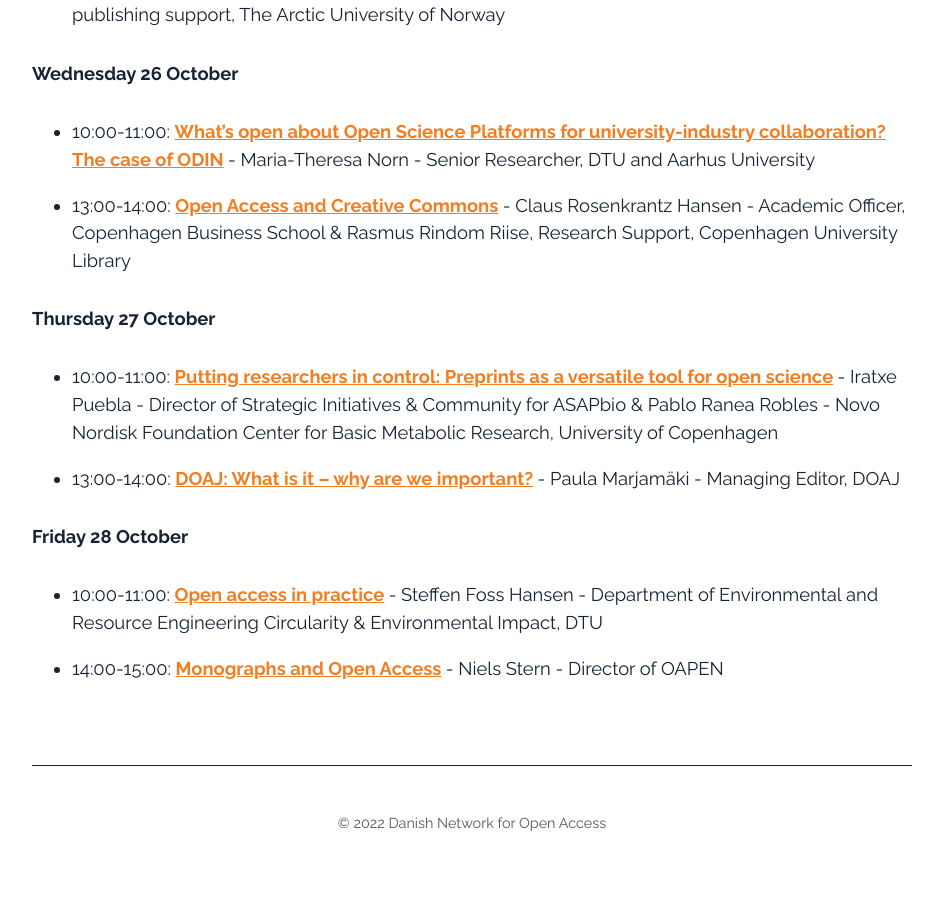
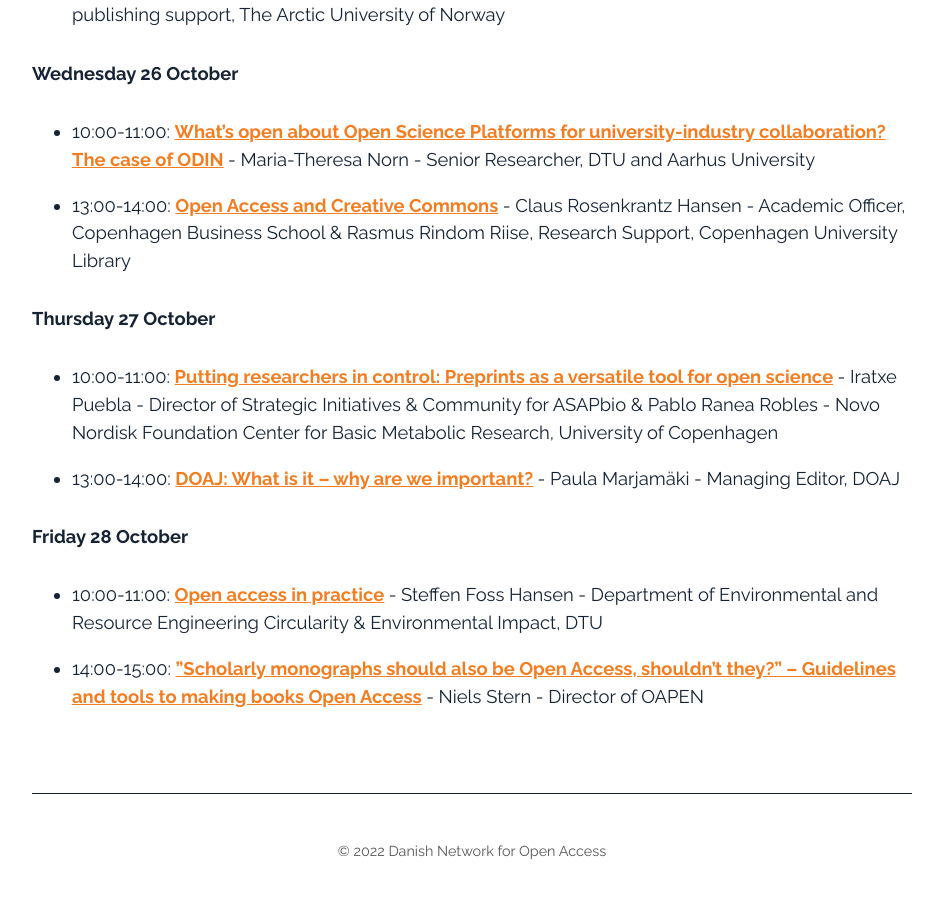
Before and after one commit to openaccess-dk/openaccess-dk.github.io, a Jekyll site: the page built from oaw2022.md, in a window 1280 px wide and 900 px high, scrolled down 2053 px. Shown: the whole window, without its empty margins (168-1111 px from the left). Built offline with Jekyll 4.4.1, drawn with Linux system fonts in a browser that asks for light colours; before the commit the page ends 2925 px from its top, so only the background shows below that.

Commit message:
Update oaw2022.md

```diff
--- a/oaw2022.md
+++ b/oaw2022.md
@@ -56,4 +56,4 @@
 - 10:00-11:00: <b>[Open access in practice](https://openaccess.dk/oaw2022/friday01) </b> - Steffen Foss Hansen - Department of Environmental and Resource Engineering
 Circularity & Environmental Impact, DTU
 
-- 14:00-15:00: <b>[Monographs and Open Access](https://openaccess.dk/oaw2022/friday02) </b> - Niels Stern - Director of OAPEN
+- 14:00-15:00: <b>[”Scholarly monographs should also be Open Access, shouldn’t they?” – Guidelines and tools to making books Open Access](https://openaccess.dk/oaw2022/friday02) </b> - Niels Stern - Director of OAPEN
```
